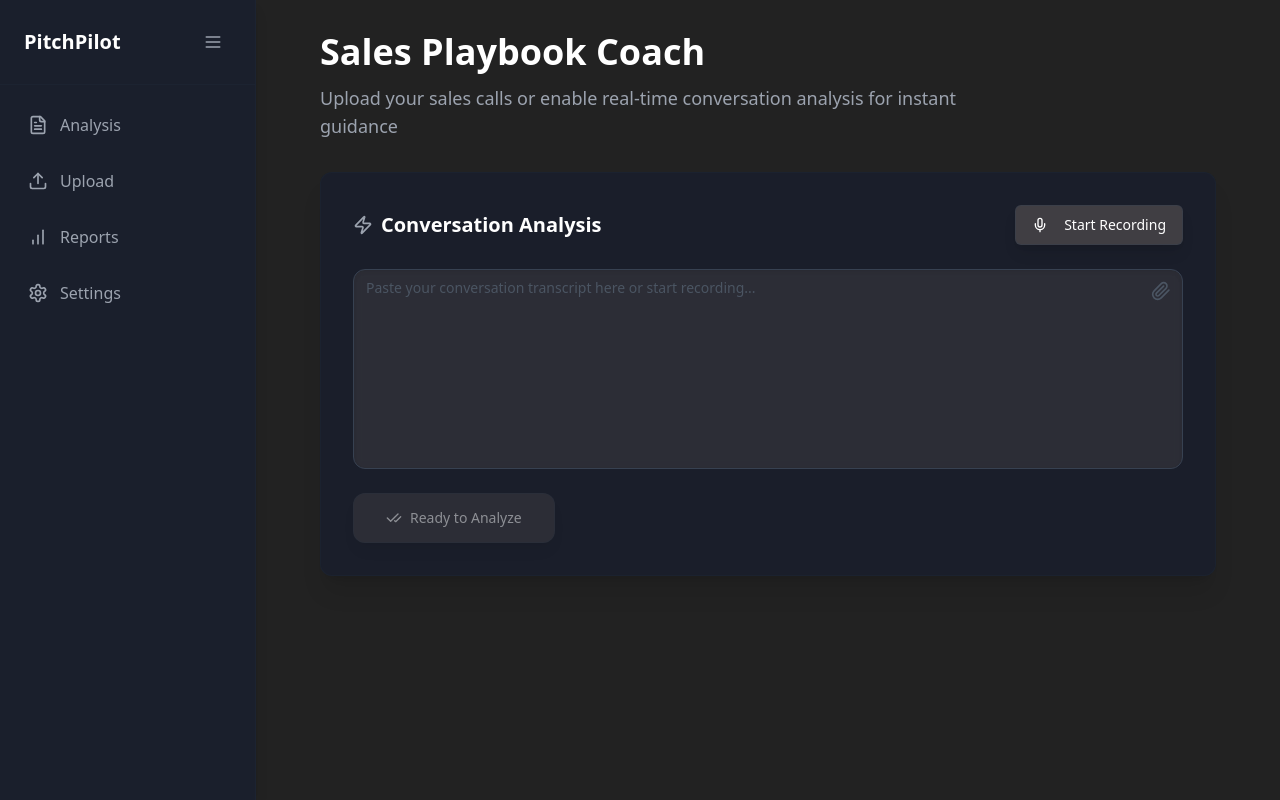
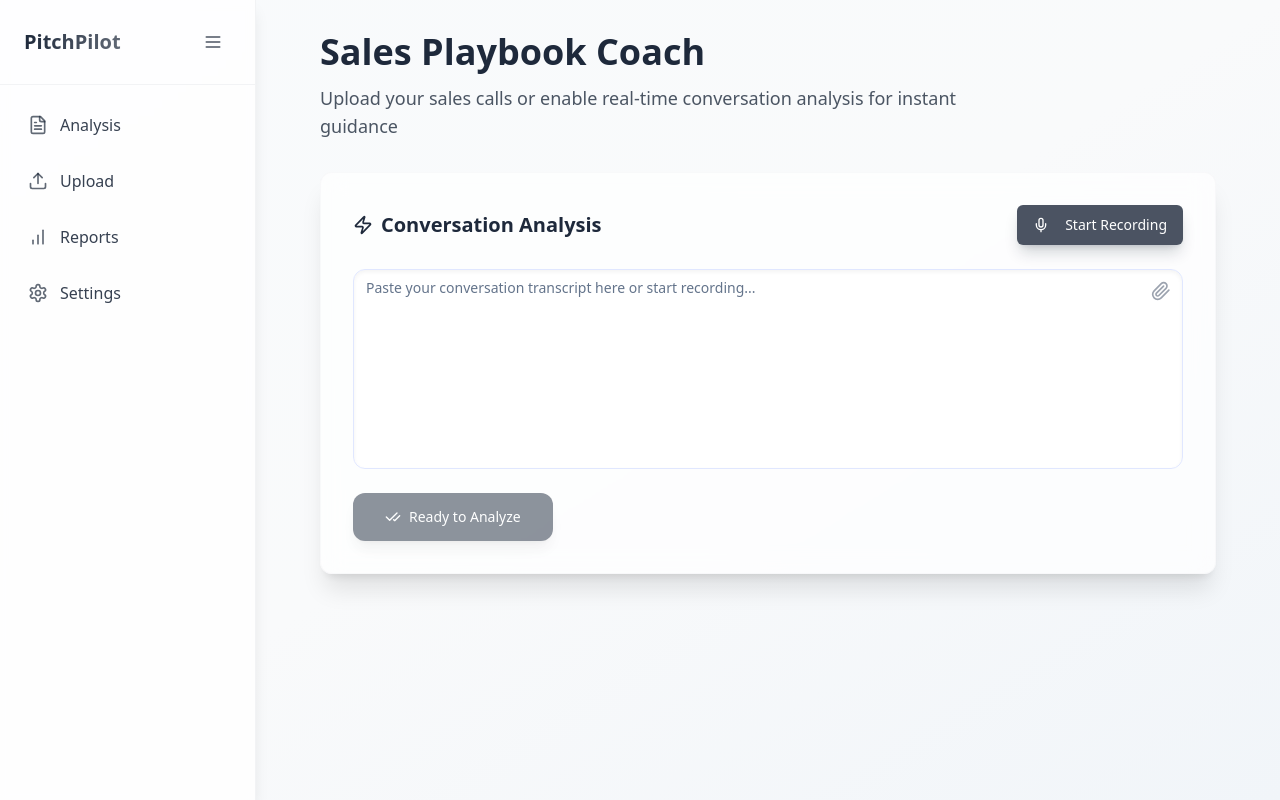
Before and after one commit to danteocualesjr/pitch-pilot-61b4a8cd, a React (Vite) app: page / in a window 1280 px wide. Built offline with nearby package versions, Linux system fonts and the light colour scheme.

Commit message:
Reverted to edit edt-37d2fd9f-6df3-4fbb-bfeb-1dbdf84284c2: "Fix purple text color
Some text elements were inheriting a purple color due to incorrect styling. This commit updates the relevant CSS classes to ensure proper text color rendering."

```diff
--- a/src/components/RealtimeRecording.tsx
+++ b/src/components/RealtimeRecording.tsx
@@ -60,27 +60,27 @@ const RealtimeRecording = ({ onTranscriptUpdate }: RealtimeRecordingProps) => {
         variant={isRecording ? "destructive" : "default"}
         className={`relative group transition-all duration-300 ${
           isRecording
-            ? "bg-red-500/80 hover:bg-red-500 text-white shadow-lg"
-            : "bg-[#403E43] hover:bg-[#403E43]/80 text-white shadow-lg border border-gray-700/50"
+            ? "bg-destructive hover:bg-destructive/90 text-white shadow-lg shadow-destructive/20"
+            : "bg-primary/80 hover:bg-primary text-white shadow-lg shadow-primary/20"
         }`}
       >
         {isRecording ? (
           <>
             <MicOff className="mr-2 h-4 w-4" />
             Stop Recording
-            <AudioLines className="absolute -right-2 -top-2 text-red-400/80 animate-pulse" />
+            <AudioLines className="absolute -right-2 -top-2 text-white/80 animate-pulse" />
           </>
         ) : (
           <>
             <Mic className="mr-2 h-4 w-4" />
             <span>Start Recording</span>
-            <Sparkles className="absolute -right-2 -top-2 text-gray-400/80 opacity-0 group-hover:opacity-100 transition-opacity duration-300" size={16} />
+            <Sparkles className="absolute -right-2 -top-2 text-white/80 opacity-0 group-hover:opacity-100 transition-opacity duration-300" size={16} />
           </>
         )}
       </Button>
       {isRecording && (
-        <div className="flex items-center gap-2 text-sm text-gray-400 animate-pulse font-medium">
-          <AudioLines className="h-4 w-4 text-red-400" />
+        <div className="flex items-center gap-2 text-sm text-gray-700 animate-pulse font-medium">
+          <AudioLines className="h-4 w-4 text-destructive" />
           Listening...
         </div>
       )}
--- a/src/components/Sidebar.tsx
+++ b/src/components/Sidebar.tsx
@@ -16,22 +16,22 @@ const Sidebar = () => {
   return (
     <div
       className={cn(
-        "h-screen bg-[#1A1F2C] border-r border-gray-800/50 transition-all duration-300 flex flex-col shadow-lg",
+        "h-screen bg-white/80 backdrop-blur-sm border-r border-gray-200/50 transition-all duration-300 flex flex-col shadow-lg",
         collapsed ? "w-20" : "w-64"
       )}
     >
-      <div className="flex items-center justify-between p-6 border-b border-gray-800/50">
+      <div className="flex items-center justify-between p-6 border-b border-gray-200/50">
         {!collapsed && (
-          <h1 className="text-xl font-bold text-white">
+          <h1 className="text-xl font-bold bg-gradient-to-r from-primary to-primary/70 bg-clip-text text-transparent">
             PitchPilot
           </h1>
         )}
         <button
           onClick={() => setCollapsed(!collapsed)}
-          className="p-2 hover:bg-gray-800/50 rounded-lg transition-colors"
+          className="p-2 hover:bg-gray-100/80 rounded-lg transition-colors"
           aria-label={collapsed ? "Expand sidebar" : "Collapse sidebar"}
         >
-          <Menu size={20} className="text-gray-400" />
+          <Menu size={20} className="text-primary/80" />
         </button>
       </div>
       <nav className="flex-1 p-4">
@@ -40,14 +40,14 @@ const Sidebar = () => {
             <li key={item.label}>
               <a
                 href={item.href}
-                className="flex items-center gap-3 p-3 rounded-lg hover:bg-gray-800/50 transition-all duration-200 group"
+                className="flex items-center gap-3 p-3 rounded-lg hover:bg-gray-100/80 transition-all duration-200 group"
               >
                 <item.icon
                   size={20}
-                  className="text-gray-400 group-hover:text-white transition-colors"
+                  className="text-primary/70 group-hover:text-primary transition-colors"
                 />
                 {!collapsed && (
-                  <span className="text-gray-400 group-hover:text-white transition-colors">
+                  <span className="text-gray-700 group-hover:text-primary/90 transition-colors">
                     {item.label}
                   </span>
                 )}
--- a/src/pages/Index.tsx
+++ b/src/pages/Index.tsx
@@ -71,23 +71,23 @@ const Index = () => {
   };
 
   return (
-    <div className="flex min-h-screen bg-[#222222]">
+    <div className="flex min-h-screen bg-gradient-to-br from-slate-50 via-gray-50 to-slate-100">
       <Sidebar />
       <main className="flex-1 p-8">
         <div className="max-w-4xl mx-auto space-y-8 animate-fade-in">
           <div className="text-center md:text-left">
-            <h1 className="text-4xl font-bold text-white mb-3">
+            <h1 className="text-4xl font-bold text-primary mb-3">
               Sales Playbook Coach
             </h1>
-            <p className="text-lg text-gray-400 max-w-2xl">
+            <p className="text-lg text-gray-600 max-w-2xl">
               Upload your sales calls or enable real-time conversation analysis for instant guidance
             </p>
           </div>
 
-          <div className="bg-[#1A1F2C]/90 backdrop-blur-md rounded-xl shadow-xl border border-gray-800/50 p-8 space-y-6 transition-all hover:shadow-2xl">
+          <div className="bg-white/70 backdrop-blur-md rounded-xl shadow-xl border border-gray-100/50 p-8 space-y-6 transition-all hover:shadow-2xl hover:bg-white/80">
             <div className="flex items-center justify-between">
-              <h2 className="text-xl font-semibold text-white flex items-center">
-                <Zap size={20} className="mr-2 text-gray-400" />
+              <h2 className="text-xl font-semibold text-primary flex items-center">
+                <Zap size={20} className="mr-2 text-primary" />
                 Conversation Analysis
               </h2>
               <RealtimeRecording onTranscriptUpdate={handleTranscriptUpdate} />
@@ -107,9 +107,9 @@ const Index = () => {
                   value={transcript}
                   onChange={(e) => setTranscript(e.target.value)}
                   placeholder="Paste your conversation transcript here or start recording..."
-                  className="min-h-[200px] text-gray-300 bg-[#403E43]/50 backdrop-blur-sm border-gray-700 focus:border-gray-600 transition-all resize-none pr-10 rounded-xl shadow-inner placeholder:text-gray-600"
+                  className="min-h-[200px] text-gray-700 bg-white/50 backdrop-blur-sm border-indigo-100 focus:border-indigo-300 transition-all resize-none pr-10 rounded-xl shadow-inner"
                 />
-                <label className="absolute right-3 top-3 cursor-pointer text-gray-600 hover:text-gray-400 transition-colors group-hover:scale-110 transform duration-200">
+                <label className="absolute right-3 top-3 cursor-pointer text-gray-400 hover:text-indigo-500 transition-colors group-hover:scale-110 transform duration-200">
                   <Paperclip className="h-5 w-5" />
                   <input
                     type="file"
@@ -126,16 +126,16 @@ const Index = () => {
                 {files.map((file, index) => (
                   <div
                     key={index}
-                    className="flex items-center space-x-3 p-3 bg-[#403E43]/50 rounded-lg text-sm text-gray-300 hover:bg-[#403E43]/70 transition-all border border-gray-700/50"
+                    className="flex items-center space-x-3 p-3 bg-indigo-50/80 rounded-lg text-sm text-gray-700 hover:bg-indigo-100/80 transition-all border border-indigo-100/50"
                   >
-                    <Paperclip className="h-4 w-4 text-gray-400" />
+                    <Paperclip className="h-4 w-4 text-indigo-400" />
                     <span className="flex-1 truncate font-medium">{file.name}</span>
-                    <span className="text-gray-400 bg-gray-800/50 px-2 py-0.5 rounded-full text-xs">
+                    <span className="text-indigo-400 bg-indigo-100 px-2 py-0.5 rounded-full text-xs">
                       {(file.size / 1024 / 1024).toFixed(2)} MB
                     </span>
                     <button
                       onClick={() => handleRemoveFile(index)}
-                      className="text-gray-400 hover:text-red-400 transition-colors p-1 rounded-full hover:bg-gray-800/50"
+                      className="text-indigo-400 hover:text-rose-500 transition-colors p-1 rounded-full hover:bg-rose-50"
                     >
                       ×
                     </button>
@@ -146,7 +146,7 @@ const Index = () => {
 
             <Button
               onClick={handleAnalyze}
-              className="relative overflow-hidden bg-[#403E43] hover:bg-[#403E43]/80 text-white px-8 py-6 shadow-lg hover:shadow-xl transition-all duration-300 group rounded-xl w-full md:w-auto border border-gray-700/50"
+              className="relative overflow-hidden bg-primary hover:bg-primary/90 text-white px-8 py-6 shadow-lg hover:shadow-xl transition-all duration-300 group rounded-xl w-full md:w-auto"
               disabled={isAnalyzing || (!transcript.trim() && files.length === 0)}
             >
               {isAnalyzing ? (
```
